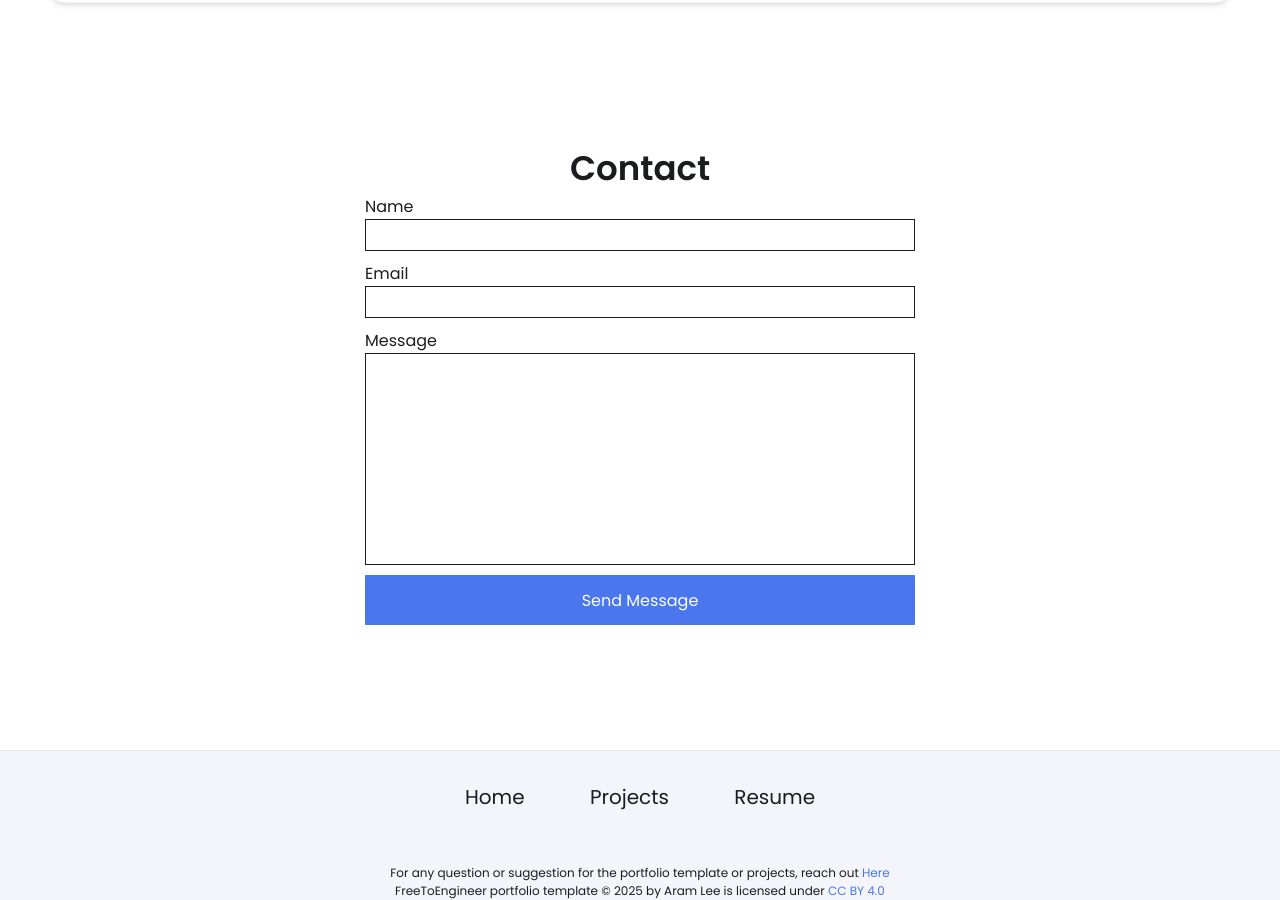
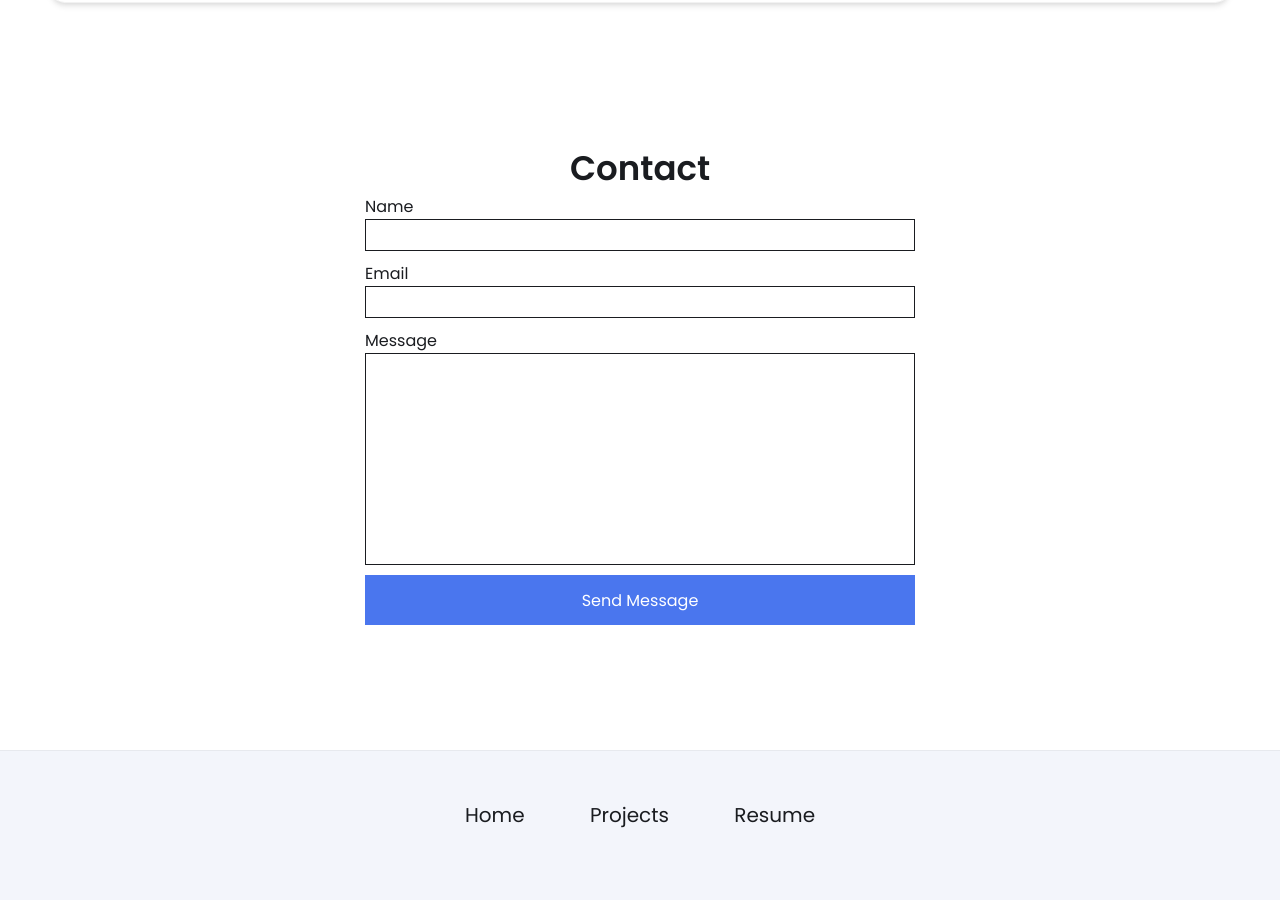
Before and after one commit to JamesCSmalley/JamesCSmalley.github.io, a Jekyll site: the page built from index.html, in a window 1280 px wide and 900 px high, scrolled down 1991 px. Built offline with Jekyll 4.4.1, drawn with Linux system fonts in a browser that asks for light colours.

Commit message:
Update footer.html

```diff
--- a/_includes/footer.html
+++ b/_includes/footer.html
@@ -12,8 +12,5 @@
             </a>
         </div>
     </div>
-    <div class="license">
-        <span>For any question or suggestion for the portfolio template or projects, reach out <a class="help" href="mailto:aram.lee12@gmail.com"> Here</a> </span>
-        <p>FreeToEngineer portfolio template © 2025 by Aram Lee is licensed under <a href="https://creativecommons.org/licenses/by/4.0/?ref=chooser-v1">CC BY 4.0</a></p>
-    </div>
+
 </footer>
```
